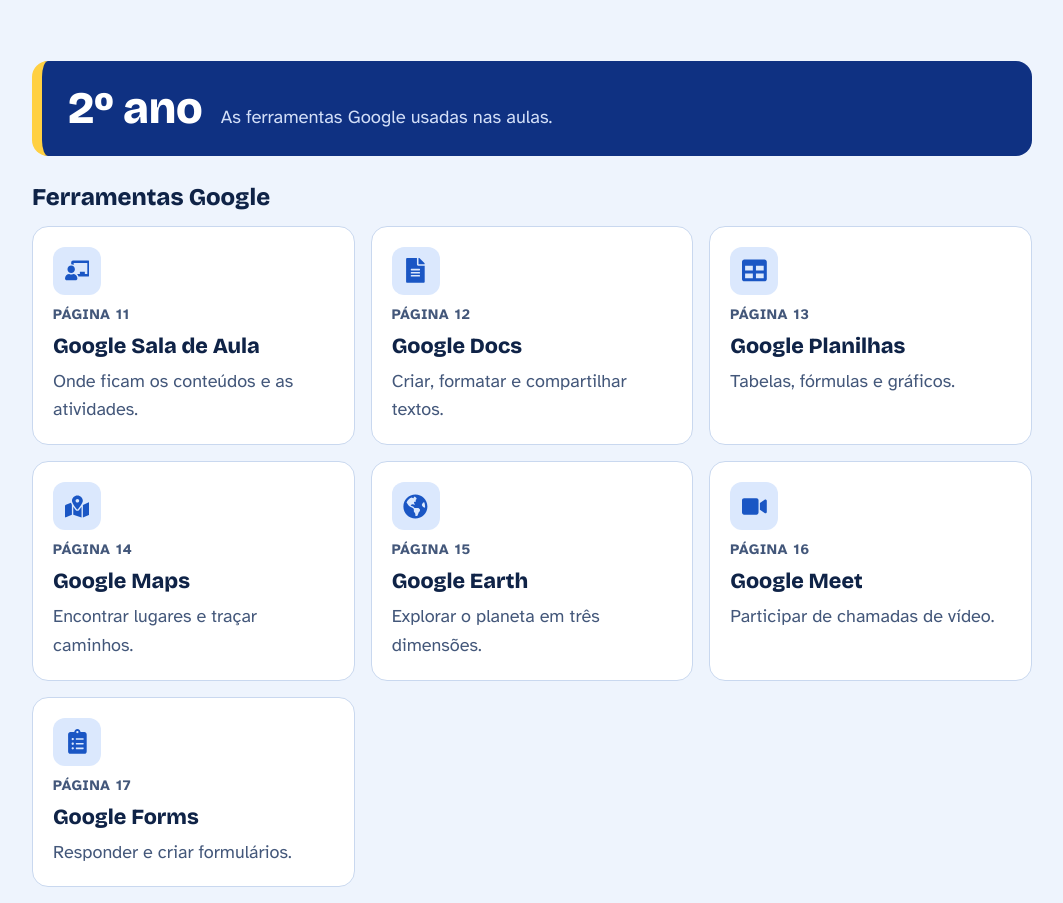
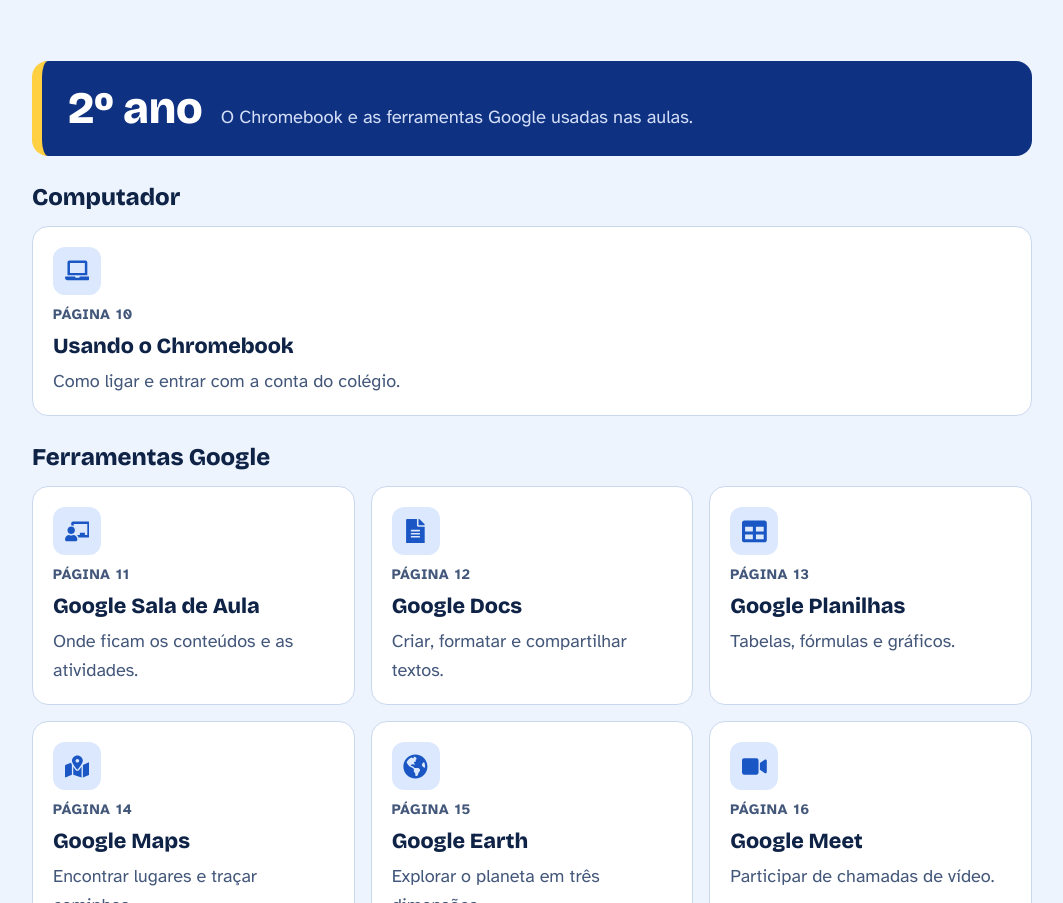
Before and after one commit to lucasviniciuslopes-ui/aulas-tecnologia, a plain HTML site: page index.html in a window 1280 px wide. Shown: the part 1981-2884 px from the top of the page, without its empty margins (108-1171 px from the left). Drawn offline with nearby package versions, Linux system fonts and the light colour scheme.

Commit message:
Mostra a página do Chromebook também no 2º ano
Co-Authored-By: Claude Fable 5.2 <noreply@anthropic.com>
Claude-Session: https://claude.ai/code/session_013ceQ15CdtZqzwuysyrdQUn

```diff
--- a/index.html
+++ b/index.html
@@ -411,6 +411,8 @@
           <li class="group">
             <button type="button" class="menu-btn" aria-expanded="false" aria-controls="menu-ano2">2º ano<span class="caret" aria-hidden="true">▾</span></button>
             <ul class="submenu" id="menu-ano2" hidden>
+              <li class="sub-label">Computador</li>
+              <li><a href="#pagina-10" data-page="pagina-10">10. Chromebook</a></li>
               <li class="sub-label">Ferramentas Google</li>
               <li><a href="#pagina-11" data-page="pagina-11">11. Sala de Aula</a></li>
               <li><a href="#pagina-12" data-page="pagina-12">12. Docs</a></li>
@@ -540,7 +542,18 @@
   <section class="year" id="capa-ano2">
     <div class="year-head">
       <h2>2º ano</h2>
-      <p>As ferramentas Google usadas nas aulas.</p>
+      <p>O Chromebook e as ferramentas Google usadas nas aulas.</p>
+    </div>
+    <div class="year-group" id="capa-comp2">
+      <h3 class="group-title">Computador</h3>
+      <div class="cards">
+        <a class="card link" href="#pagina-10">
+          <span class="ic"><svg stroke="currentColor" fill="currentColor" stroke-width="0" viewBox="0 0 640 512" aria-hidden="true" focusable="false" height="1em" width="1em" xmlns="http://www.w3.org/2000/svg"><path d="M624 416H381.54c-.74 19.81-14.71 32-32.74 32H288c-18.69 0-33.02-17.47-32.77-32H16c-8.8 0-16 7.2-16 16v16c0 35.2 28.8 64 64 64h512c35.2 0 64-28.8 64-64v-16c0-8.8-7.2-16-16-16zM576 48c0-26.4-21.6-48-48-48H112C85.6 0 64 21.6 64 48v336h512V48zm-64 272H128V64h384v256z"></path></svg></span>
+          <span class="num">Página 10</span>
+          <h4>Usando o Chromebook</h4>
+          <p>Como ligar e entrar com a conta do colégio.</p>
+        </a>
+      </div>
     </div>
     <div class="year-group" id="capa-goo">
       <h3 class="group-title">Ferramentas Google</h3>
@@ -1986,11 +1999,11 @@
 </div>
 
 <!-- ================= PÁGINA 10 ================= -->
-<div class="view" id="view-pagina-10" data-ano="1º ano" hidden>
+<div class="view" id="view-pagina-10" data-ano="1º e 2º ano" hidden>
 <div class="band">
   <div class="wrap">
     <div class="hero">
-      <span class="label">AULAS DE TECNOLOGIA · 1º ANO · PÁGINA 10</span>
+      <span class="label">AULAS DE TECNOLOGIA · 1º E 2º ANO · PÁGINA 10</span>
       <h1>Usando o Chromebook</h1>
       <p>Saiba o que é um Chromebook, como ligar, como entrar com a sua conta do colégio e o que você encontra depois do login.</p>
       <div class="go">
```
